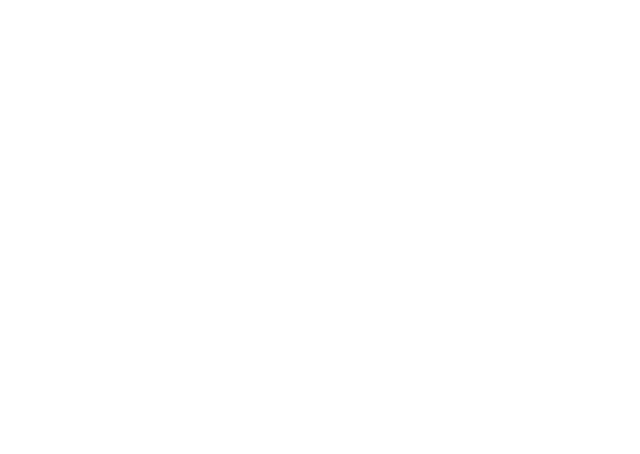
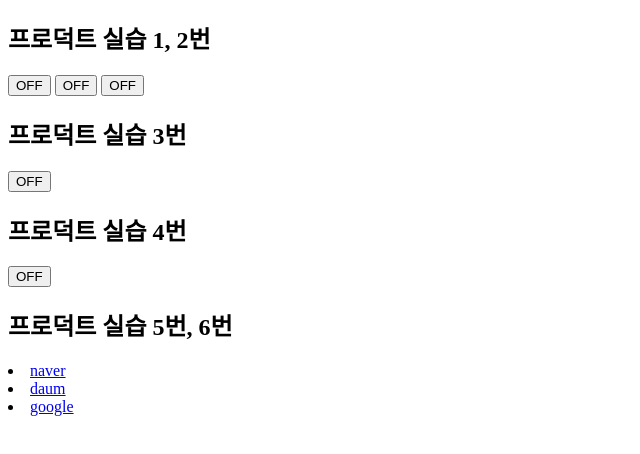
Before and after one commit to syhan7516/WEB_JS_Study, a website: page src/2주차_생활코딩/produect_test.html in a window 1280 px wide. Shown: the whole page, without its empty margins (0-640 px from the left). Drawn offline with Linux system fonts and the light colour scheme.

Commit message:
JS 연습 실습 정답 & 실습 내용 1차 수정

```diff
--- a/src/2주차_생활코딩/2주차_2_condition.js
+++ b/src/2주차_생활코딩/2주차_2_condition.js
@@ -1,5 +1,4 @@
 document.write("<div>2장 조건문</div>");
-
 
 // document.write("<h2>- if 조건문</h2>");
 // if(true)
@@ -57,5 +56,6 @@
 // 3.if(조건) {~실행할 코드~} else if {~실행할 코드~} else {~실행할 코드~}
 // 조건에는 true, false 또는 그 결과 값이 Boolean의 타입만 가능!
 
-// 실습 : 버튼 하나와 조건문을 통해 버튼 클릭 시 배경 색깔이 변하는 기능을 만들어보기!! (색깔자유!)
-// 실습 : 위의 실습 결과와 같은 방법으로 버튼 3개 더 만들어보기!
+// 프로덕트 실습 1 : 프로덕트 html에서 버튼 하나와 조건문을 통해 버튼 클릭 시 배경 색깔이 변하는 기능을 만들어보기!! (색깔자유!)
+// 프로덕트 실습 2 : 프로덕트 html에서위의 실습 결과와 같은 방법으로 버튼 3개 더 만들어보기!
+// ※ 프로덕트 html 생성 후 html 내에서 script작성!!
--- a/src/2주차_생활코딩/2주차_3_refactoring.js
+++ b/src/2주차_생활코딩/2주차_3_refactoring.js
@@ -9,9 +9,11 @@
 // 근데 만약 그 수가 엄청 많다면 또 중복이 많다면...??, 다 다르게 바꿔줘야한다!!
 
 // → 해당 속해있는 태그를 가르키는 약속된 특수 키워드 존재 : 'this'
-// id를 없애고, this를 통해 위의 문제 해결 가능!
+// id를 없애고, id가 포함된 코드를 this 키워드를 통해 위의 문제 해결 가능!
+// ex) document.querySelector('#Switch').value -> this.value
 
 // → 중복이 많을 경우 그 태그를 변수에 저장 가능 : var target = document.querySelector("~");
 // 긴 태그를 간결하게 작성함은 동시에 변수의 값 변경으로 쉬운 유지보수 가능!
 
-// 실습 : 이전에 생성했던 버튼 3개 중 두 개를 특수 키워드 & 중복 제거하여 코드 수정하기!
+// 프로덕트 실습 3 : 이전에 생성했던 버튼 3개 중 두 개를 특수 키워드 코드 수정하기!
+// 프로덕트 실습 4 : 실습 3에서 수정했던 버튼 두 개의 코드 중 하나를 더 간결하게 변수에 태그를 저장해서 표현하시오!
--- a/src/2주차_생활코딩/2주차_6_repetitive_2.js
+++ b/src/2주차_생활코딩/2주차_6_repetitive_2.js
@@ -4,4 +4,4 @@
 // HTML에 존재하는 해당 태그 모두를 노드 리스트로 반환!
 
 // 실습 1 : .querySelector('')와 .querySelectorAll('') 차이!
-// 실습 2 : 프로덕트 코드에서 버튼 클릭 시 <a>태그 내 글자색 바꿔보기
+// 실습 2 : 프로덕트 html에서 버튼 클릭 시 <a>태그 내 글자색 바꿔보기
--- a/src/2주차_생활코딩/produect_test.html
+++ b/src/2주차_생활코딩/produect_test.html
@@ -1,5 +1,5 @@
 <!DOCTYPE html>
-<html lang="en">
+<html lang="ko">
     <head>
         <meta charset="UTF-8">
         <title>생활 코딩 프로덕트 연습</title>
@@ -8,6 +8,83 @@
     <!-- head / body -->
 
     <body>
+        <h2>프로덕트 실습 1, 2번</h2>
+        <!-- 프로덕트 실습 1 정답 -->
+        <input id="Switch" type="button" value="OFF" onclick="
+        if(document.querySelector('#Switch').value === 'OFF')
+        {
+            document.querySelector('body').style.backgroundColor = 'black';
+            document.querySelector('#Switch').value = 'ON';
+        }
+        else
+        {
+            document.querySelector('body').style.backgroundColor = 'white';
+            document.querySelector('#Switch').value = 'OFF';
+        }">
 
+        <!-- 프로덕트 실습 2 정답 -->
+        <input id="Switch1" type="button" value="OFF" onclick="
+        if(document.querySelector('#Switch1').value === 'OFF')
+        {
+            document.querySelector('body').style.backgroundColor = 'black';
+            document.querySelector('#Switch1').value = 'ON';
+        }
+        else
+        {
+            document.querySelector('body').style.backgroundColor = 'white';
+            document.querySelector('#Switch1').value = 'OFF';
+        }">
+
+        <input id="Switch2" type="button" value="OFF" onclick="
+        if(document.querySelector('#Switch2').value === 'OFF')
+        {
+            document.querySelector('body').style.backgroundColor = 'black';
+            document.querySelector('#Switch2').value = 'ON';
+        }
+        else
+        {
+            document.querySelector('body').style.backgroundColor = 'white';
+            document.querySelector('#Switch2').value = 'OFF';
+        }">
+
+        <br>
+
+        <h2>프로덕트 실습 3번</h2>
+        <!-- 프로덕트 실습 3 정답 -->
+        <input type="button" value="OFF" onclick="
+        if(this.value === 'OFF')
+        {
+            document.querySelector('body').style.backgroundColor = 'black';
+            this.value = 'ON';
+        }
+        else
+        {
+            document.querySelector('body').style.backgroundColor = 'white';
+            this.value = 'OFF';
+        }">
+
+        <h2>프로덕트 실습 4번</h2>
+        <!-- 프로덕트 실습 4 정답 -->
+        <input type="button" value="OFF" onclick="
+        var target = document.querySelector('body');
+        if(this.value === 'OFF')
+        {
+            target.style.backgroundColor = 'black';
+            this.value = 'ON';
+        }
+        else
+        {
+            target.style.backgroundColor = 'white';
+            this.value = 'OFF';
+        }">
+
+        <h2>프로덕트 실습 5번, 6번</h2>
+        <script>
+            let site = ['naver','daum','google'];
+            for(let i=0; i<site.length; i++)
+            {
+                document.write(`<li><a href="https://www.${site[i]}.com">${site[i]}</a></li>`);
+            }
+        </script>
     </body>
 </html>
```
Also changed, not shown: src/2주차_생활코딩/2주차_1_comparison&boolean.js (+29 -5 lines), src/2주차_생활코딩/2주차_4_array.js (+14 -3 lines), src/2주차_생활코딩/2주차_5_repetitive_1.js (+25 -3 lines), src/2주차_생활코딩/2주차_7_function.js (+29 -4 lines).
